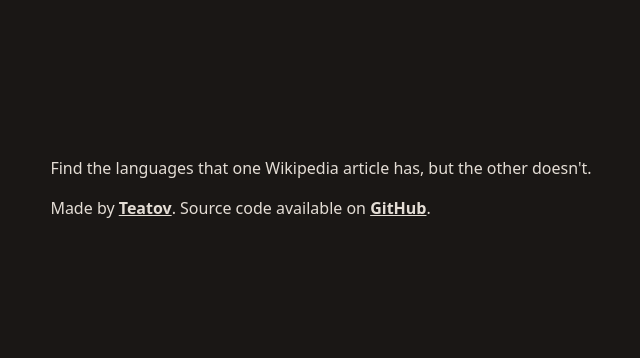
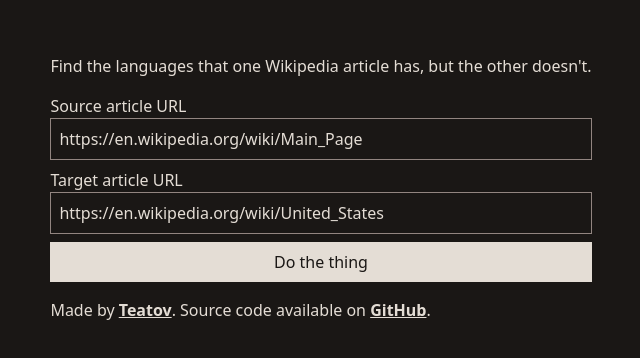
Before and after one commit to teatov/wiki-lang-comparer, a Svelte app: page / in a window 1280 px wide. Shown: the part 212-570 px from the top of the page, without its empty margins (319-959 px from the left). Built offline with nearby package versions, Linux system fonts and the light colour scheme.

Commit message:
add main functionality

```diff
--- a/src/App.svelte
+++ b/src/App.svelte
@@ -1,4 +1,149 @@
 <script lang="ts">
+  type SiteMatrixItem = {
+    code: string;
+    name: string;
+    site: {
+      url: string;
+      dbname: string;
+      code: string;
+      sitename: string;
+      closed?: string;
+    };
+    dir: string;
+    localname: string;
+  };
+
+  type SiteMatrix = {
+    sitematrix: Record<string, SiteMatrixItem>;
+  };
+
+  type Language = {
+    code: string;
+    name: string;
+    key: string;
+    title: string;
+    localname?: string;
+  };
+
+  type Article = {
+    name: string;
+    languages: Language[];
+  };
+
+  let sourceArticleURL = $state<string>(
+    'https://en.wikipedia.org/wiki/Main_Page'
+  );
+  let targetArticleURL = $state<string>(
+    'https://en.wikipedia.org/wiki/United_States'
+  );
+
+  let isFetching = $state<boolean>(false);
+  let infoMessage = $state<string | null>(null);
+  let errorMessage = $state<string | null>(null);
+  let langDiff = $state<Language[] | null>(null);
+
+  async function doTheThing() {
+    isFetching = true;
+    errorMessage = null;
+    infoMessage = null;
+    langDiff = null;
+
+    try {
+      const info = await fetchInfo();
+
+      infoMessage = 'Finding the difference in languages...';
+      langDiff = info.source.languages
+        .filter((sourceLang) =>
+          info.target.languages.every(
+            (targetLang) => sourceLang.code !== targetLang.code
+          )
+        )
+        .map((lang) => ({
+          ...lang,
+          localname: Object.values(info.siteMatrix.sitematrix).find(
+            (item) => item.code === lang.code
+          )?.localname,
+        }));
+
+      infoMessage = `${info.source.name} has ${info.source.languages.length} languages, and ${info.target.name} has ${info.target.languages.length}.<br />${info.source.name} has ${langDiff.length} languages that ${info.target.name} doesn't have.`;
+    } catch (err) {
+      console.error(err);
+      isFetching = false;
+      errorMessage = String(err);
+      langDiff = null;
+      return;
+    }
+
+    isFetching = false;
+  }
+
+  async function fetchInfo() {
+    infoMessage = 'Parsing the source article URL...';
+    const sourceArticle = parseArticleURL(new URL(sourceArticleURL));
+
+    infoMessage = 'Parsing the target article URL...';
+    const targetArticle = parseArticleURL(new URL(targetArticleURL));
+
+    infoMessage = 'Fetching Wikipedia SiteMatrix...';
+    const siteMatrixResponse = await fetch(
+      'https://commons.wikimedia.org/w/api.php?action=sitematrix&smtype=language&format=json&origin=*'
+    );
+    const siteMatrix = (await siteMatrixResponse.json()) as SiteMatrix;
+
+    infoMessage = 'Fetching languages for the source article...';
+    const sourceArticleLangs = await getArticleLanguages(
+      sourceArticle.code,
+      sourceArticle.name
+    );
+
+    infoMessage = 'Fetching languages for the target article...';
+    const targetArticleLangs = await getArticleLanguages(
+      targetArticle.code,
+      targetArticle.name
+    );
+
+    return {
+      source: {
+        name: sourceArticle.name,
+        languages: sourceArticleLangs,
+      } as Article,
+      target: {
+        name: targetArticle.name,
+        languages: targetArticleLangs,
+      } as Article,
+      siteMatrix,
+    };
+  }
+
+  function parseArticleURL(articleURL: URL) {
+    const domains = articleURL.hostname.split('.');
+    if (domains.length < 3) {
+      throw new Error(
+        `Hostname ${articleURL.hostname} does not have 3 levels.`
+      );
+    }
+    let code = domains[0];
+
+    const pathname = articleURL.pathname.split('/');
+    if (pathname.length < 1) {
+      throw new Error(
+        `Pathname ${articleURL.pathname} has less than 1 segment.`
+      );
+    }
+    let name = pathname[pathname.length - 1];
+    return { code, name };
+  }
+
+  async function getArticleLanguages(
+    code: string,
+    name: string
+  ): Promise<Language[]> {
+    const response = await fetch(
+      `https://api.wikimedia.org/core/v1/wikipedia/${code}/page/${name}/links/language`
+    );
+    const languages = (await response.json()) as Language[];
+    return languages;
+  }
 </script>
 
 <main class="flex h-full items-center justify-center">
@@ -6,6 +151,60 @@
     <p class="mb-4">
       Find the languages that one Wikipedia article has, but the other doesn't.
     </p>
+    <label for="source-article-url" class="block mb-2">
+      Source article URL
+      <input
+        type="text"
+        class="w-full border p-2 disabled:cursor-not-allowed"
+        bind:value={sourceArticleURL}
+        disabled={isFetching}
+        name="source-article-url"
+        id="source-article-url"
+      />
+    </label>
+    <label for="target-article-url" class="block mb-2">
+      Target article URL
+      <input
+        type="text"
+        class="w-full border p-2 disabled:cursor-not-allowed"
+        bind:value={targetArticleURL}
+        disabled={isFetching}
+        name="target-article-url"
+        id="target-article-url"
+      />
+    </label>
+    <button
+      class="p-2 bg-foreground text-background block w-full disabled:cursor-not-allowed mb-2"
+      onclick={doTheThing}
+      disabled={isFetching}>Do the thing</button
+    >
+    {#if infoMessage}<p>{@html infoMessage}</p>{/if}
+    {#if errorMessage}<p class="text-danger">{@html errorMessage}</p>{/if}
+    {#if langDiff}
+      <table class="mt-4">
+        <thead>
+          <tr class="m-0 p-0">
+            <th class="border px-2 py-1 font-bold">Language</th>
+            <th class="border px-2 py-1 font-bold">English name</th>
+            <th class="border px-2 py-1 font-bold">Source article</th>
+          </tr>
+        </thead>
+        <tbody class="border-b">
+          {#each langDiff as lang}
+            <tr class="m-0 p-0 odd:bg-secondary/15">
+              <td class="border-x px-2">{lang.name}</td>
+              <td class="border-x px-2">{lang.localname}</td>
+              <td class="border-x px-2"
+                ><a
+                  href={`https://${lang.code}.wikipedia.org/wiki/${lang.key}`}
+                  class="font-semibold underline">{lang.title}</a
+                ></td
+              >
+            </tr>
+          {/each}
+        </tbody>
+      </table>
+    {/if}
     <p class="mt-4">
       Made by <a href="https://teatov.xyz" class="font-semibold underline"
         >Teatov</a
```
